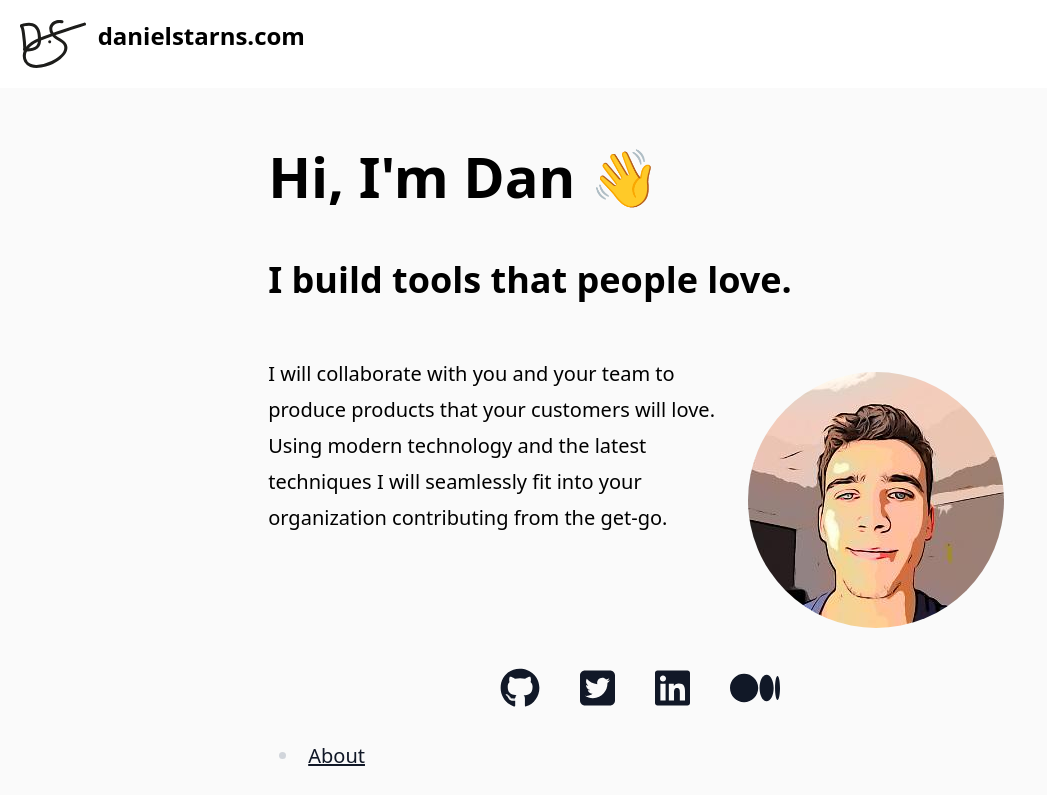
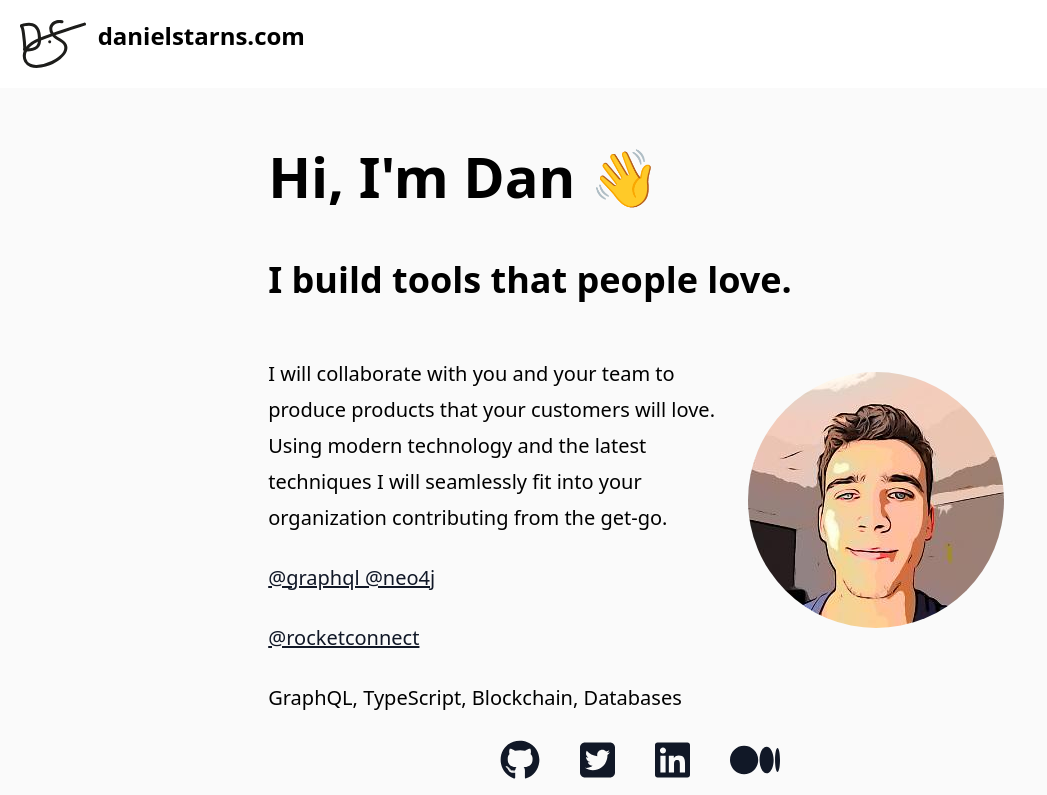
Before and after one commit to danstarns/website, a React app in the folder client/: page / in a window 1280 px wide. Shown: the top 795 px of the page, without its empty margins (0-1047 px from the left). Built offline with nearby package versions, Linux system fonts and the light colour scheme; no server answers.

Commit message:
feat: add company at and tech list

```diff
--- a/client/src/components/About.tsx
+++ b/client/src/components/About.tsx
@@ -10,12 +10,23 @@ export function About() {
       <h1>Hi, I'm Dan 👋</h1>
       <h2>I build tools that people love.</h2>
       <div className="flex justify-center flex-wrap md:justify-between md:flex-nowrap">
+        <div>
           <p>
             I will collaborate with you and your team to produce products that
             your customers will love. Using modern technology and the latest
             techniques I will seamlessly fit into your organization contributing
             from the get-go.
           </p>
+          <p>
+            <a href="https://neo4j.com/product/graphql-library/">
+              @graphql @neo4j
+            </a>
+          </p>
+          <p>
+            <a href="https://rocketconnect.co.uk/">@rocketconnect</a>
+          </p>
+          <p>GraphQL, TypeScript, Blockchain, Databases</p>
+        </div>
         <img
           className="inline object-cover w-64 h-64 mr-2 rounded-full"
           src={Avatar}
```
Lines whose indentation alone changed are shown as unchanged.
